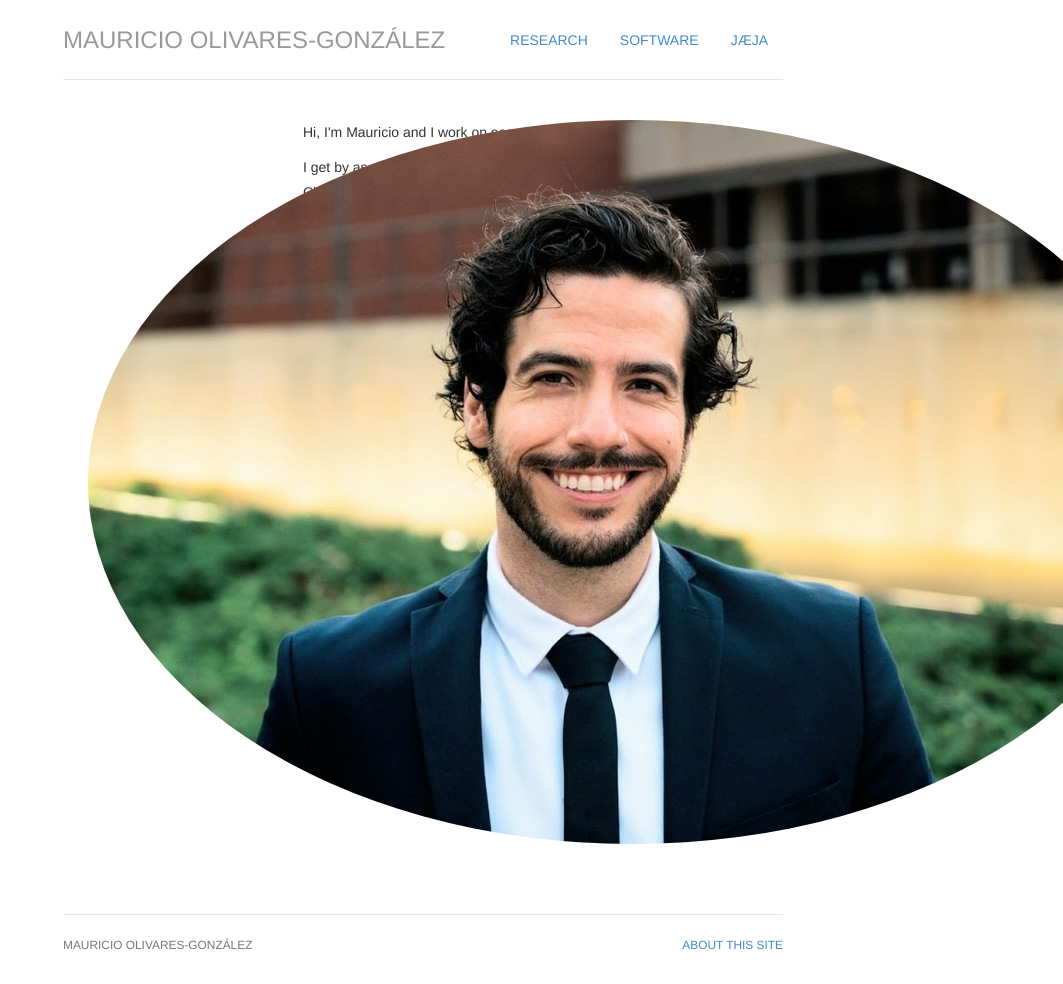
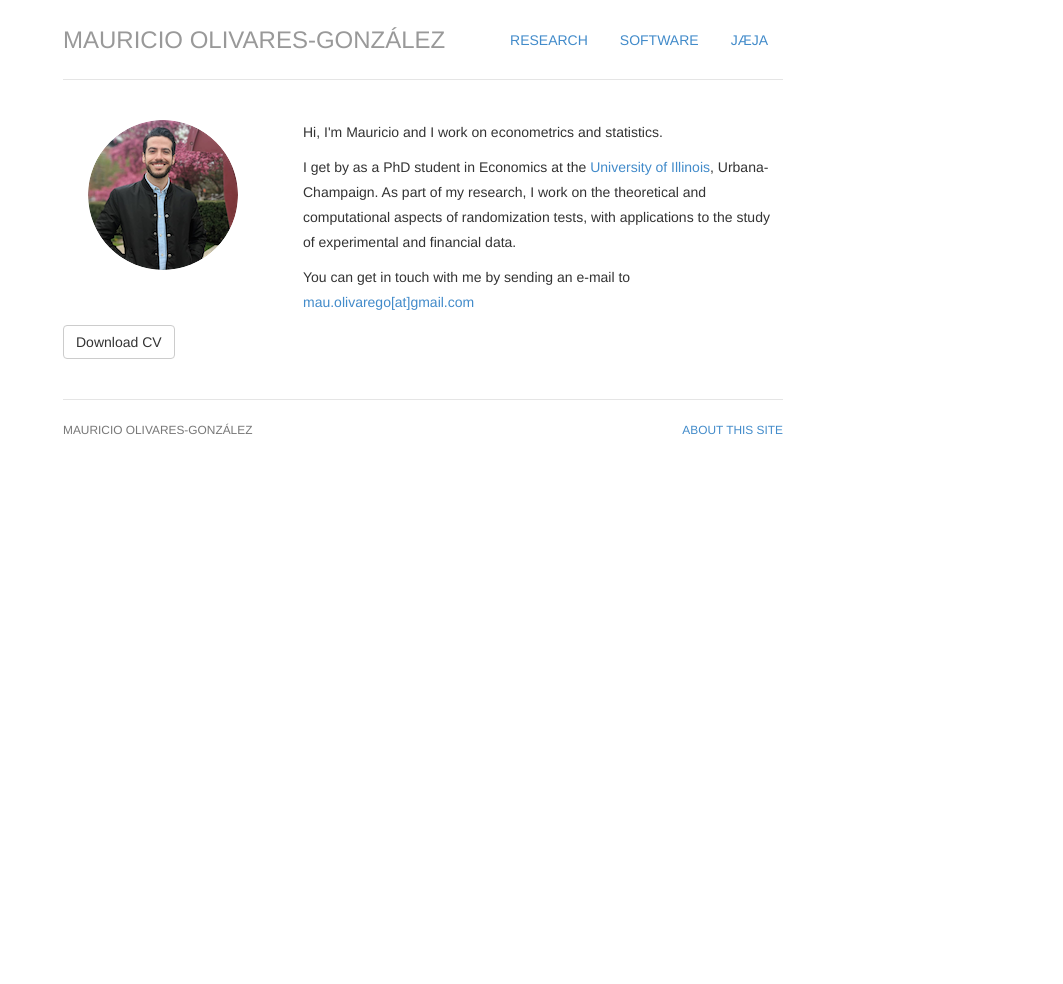
Before and after one commit to mauolivares/mauolivares.github.io, a Jekyll site: the page built from index.html, in a window 1280 px wide. Shown: the whole page, without its empty margins (217-1280 px from the left). Built offline with Jekyll 4.4.1, drawn with Linux system fonts in a browser that asks for light colours; after the commit the page ends 900 px from its top, so only the background shows below that.

Commit message:
profile pic

```diff
--- a/index.html
+++ b/index.html
@@ -10,7 +10,7 @@ description: Mauricio Olivares is a 5th year PhD student in Economics at the Uni
 <!-- <div class="jumbotron"> -->
 <div class="row marketing">
 	<div class="col-sm-4">
-	<img  class="img-circle avatar" alt="Mauricio Olivares" src="img/mau_2020_50.jpg" align="left" , hspace="10px">
+	<img  class="img-circle avatar" alt="Mauricio Olivares" src="img/circle-mau1.png" align="left" , hspace="10px">
 	</div>
 	<div>
 	<p> Hi, I'm <span itemprop="name">Mauricio</span> and I work on econometrics and statistics.</p>
```
